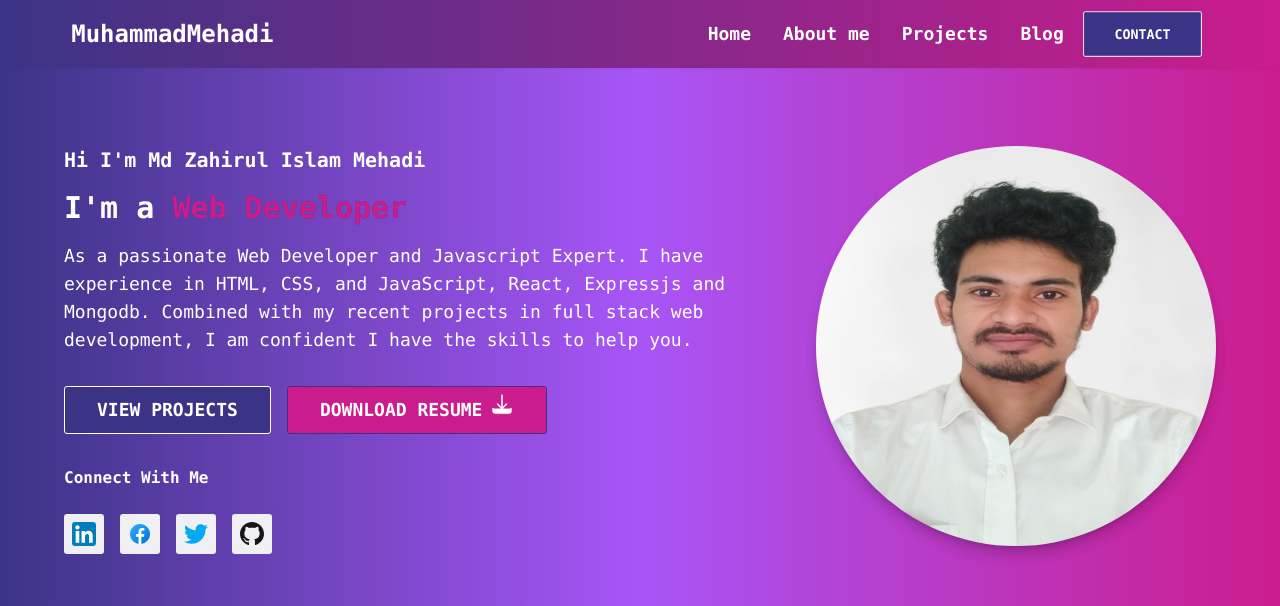
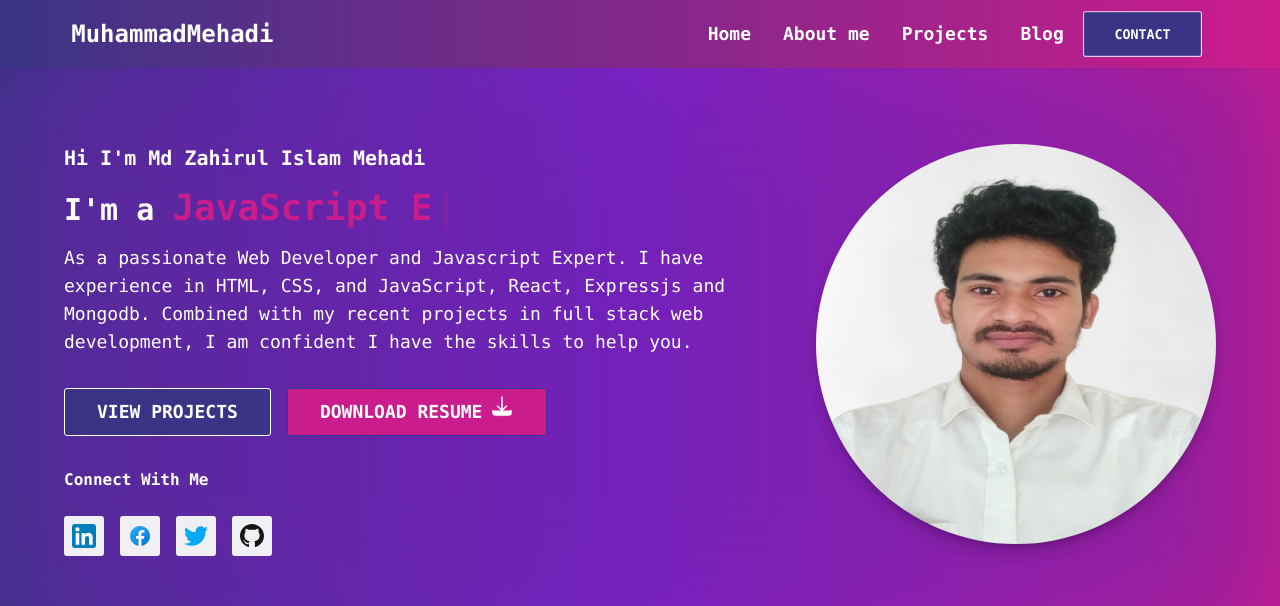
Before and after one commit to Programmer-Mehadi/PersonalPortfolio, a React (Create React App) app: page / in a window 1280 px wide. Shown: the top 606 px of the page. Built offline with nearby package versions, Linux system fonts and the light colour scheme; no server answers.

Commit message:
type effect and color change.

```diff
--- a/package.json
+++ b/package.json
@@ -13,6 +13,7 @@
     "react-hot-toast": "^2.4.0",
     "react-router-dom": "^6.4.5",
     "react-scripts": "5.0.1",
+    "react-simple-typewriter": "^5.0.1",
     "web-vitals": "^2.1.4"
   },
   "scripts": {
--- a/src/pages/Home/AboutMe/AboutMe.js
+++ b/src/pages/Home/AboutMe/AboutMe.js
@@ -3,7 +3,7 @@ import React from 'react';
 const AboutMe = () => {
 
     return (
-        <div className='text-white bg-gradient-to-r from-[#3B3486] via-purple-500 to-[#CB1C8D]'>
+        <div className='text-white bg-gradient-to-r from-[#3B3486] via-purple-700 to-[#CB1C8D]'>
             <div className='max-w-[1440px] w-[90%] mx-auto py-20 ' id='aboutme'>
                 <h2 className='text-center font-bold text-3xl  mb-16'>About Me</h2>
                 <div className='grid grid-cols-1 md:grid-cols-2 gap-12 items-center justify-center'>
--- a/src/pages/Home/Contactme/Contactme.js
+++ b/src/pages/Home/Contactme/Contactme.js
@@ -19,7 +19,7 @@ const Contactme = () => {
     };
 
     return (
-        <div className='text-white bg-gradient-to-r from-[#3B3486] via-purple-500 to-[#CB1C8D]'>
+        <div className='text-white bg-gradient-to-r from-[#3B3486] via-purple-700 to-[#CB1C8D]'>
         <div id='contact' className='max-w-[1440px] w-[90%] mx-auto py-10'>
             <h2 className='text-center font-bold text-3xl  mb-16 pt-20'>Contact</h2>
             <div className="mb-20">
--- a/src/pages/Home/HomeSection/HomeSection.js
+++ b/src/pages/Home/HomeSection/HomeSection.js
@@ -1,4 +1,5 @@
 import React from 'react';
+import { Typewriter } from 'react-simple-typewriter';
 import facebook from '../../../assets/icons/facebook.svg';
 import github from '../../../assets/icons/github.svg';
 import linkedin from '../../../assets/icons/linkedin.svg';
@@ -6,21 +7,48 @@ import twitter from '../../../assets/icons/twitter.svg';
 import mehadi from '../../../assets/mehadi.png';
 
 const HomeSection = () => {
+    const handleType = (count) => {
+        // access word count number
+        console.log(count)
+    }
+
+
+    const handleDone = () => {
+        console.log(`Done after 5 loops!`)
+    }
     return (
-        <div id='home' className='text-white bg-gradient-to-r from-[#3B3486] via-purple-500 to-[#CB1C8D] min-h-[600px] flex justify-center items-center py-20 lg:py-0' >
-            <div className='flex flex-col  md:flex-row  gap-20  max-w-[1440px] w-[90%] mx-auto  '>
+        <div id='home' className='text-white bg-gradient-to-r from-[#3B3486] via-purple-700 to-[#CB1C8D] min-h-[600px] flex justify-center items-center py-20 lg:py-0 relative' >
+
+            <div className=' bg-purple-800  absolute h-full  w-full z-10 blur-3xl opacity-50'>
+            </div>
+
+            <div className='absolute flex flex-col  md:flex-row  gap-20  max-w-[1440px] w-[90%] mx-auto z-30'>
                 <div className='order-2 '>
                     <h4 className='text-center md:text-left text-xl font-semibold'>Hi I'm Md Zahirul Islam Mehadi</h4>
-                    <h1 className='text-center md:text-left text-3xl my-4 font-bold '>I'm a <span className='md:text-[#CB1C8D] bg-clip-text bg-[#3B3486] text-transparent'>Web Developer</span></h1>
+
+                    <h1 className='text-center md:text-left text-3xl my-4 font-bold '>I'm a <span className='md:text-[#CB1C8D] bg-clip-text bg-[#3B3486] text-transparent font-extrabold text-4xl' style={{
+                        textShadow: "-1px 0px 0px red,1px 0px 0px red,0px - 1px 0px red,0px 1px 0px red"
+                    }}><Typewriter
+                            words={['Web Developer', 'React Expert', 'JavaScript Expert']}
+                            loop={0}
+                            cursor
+                            cursorStyle='|'
+                            typeSpeed={70}
+                            deleteSpeed={50}
+                            delaySpeed={1000}
+                            onLoopDone={handleDone}
+                            onType={handleType}
+                        /></span></h1>
+
                     <p className='text-lg text-center md:text-left'>As a passionate Web Developer and Javascript Expert. I have experience in HTML, CSS, and JavaScript, React, Expressjs and Mongodb. Combined with my recent projects in full stack web development, I am confident I have the skills to help you.</p>
                     <div className='my-8'>
                         <div className='flex justify-center md:justify-start  gap-4 flex-wrap'>
                             <a href='#projects' className="btn bg-[#3B3486] rounded-[3px] px-8 border-white text-lg transition ease-in-out delay-150  hover:scale-110 duration-300">View Projects</a>
                             <a href="Md Zahirul Islam Mehadi's Resume.pdf" className="btn bg-[#CB1C8D]  text-white border-[#3B3486]  rounded-[3px] hover:text-white px-8 text-lg flex gap-2 transition ease-in-out delay-150 hover:scale-110 duration-300">Download RESUME
                                 <div className='animate-bounce'>
-                                <svg xmlns="http://www.w3.org/2000/svg" fill="" viewBox="0 0 24 24" stroke-width="1.5" stroke="currentColor" class="w-6 h-6 fill-white">
-                                    <path stroke-linecap="round" stroke-linejoin="round" d="M3 16.5v2.25A2.25 2.25 0 005.25 21h13.5A2.25 2.25 0 0021 18.75V16.5M16.5 12L12 16.5m0 0L7.5 12m4.5 4.5V3" />
-                                </svg>
+                                    <svg xmlns="http://www.w3.org/2000/svg" fill="" viewBox="0 0 24 24" stroke-width="1.5" stroke="currentColor" class="w-6 h-6 fill-white">
+                                        <path stroke-linecap="round" stroke-linejoin="round" d="M3 16.5v2.25A2.25 2.25 0 005.25 21h13.5A2.25 2.25 0 0021 18.75V16.5M16.5 12L12 16.5m0 0L7.5 12m4.5 4.5V3" />
+                                    </svg>
                                 </div>
 
                             </a>
--- a/src/pages/Home/Projects/Projects.js
+++ b/src/pages/Home/Projects/Projects.js
@@ -16,7 +16,7 @@ const Projects = () => {
     }, [])
 
     return (
-        <div className='text-white bg-gradient-to-r from-[#3B3486] via-purple-500 to-[#CB1C8D]'>
+        <div className='text-white bg-gradient-to-r from-[#3B3486] via-purple-700 to-[#CB1C8D]'>
             <div id='projects' className='max-w-[1440px] w-[90%] mx-auto  py-10 pt-20'>
                 <h2 className='text-center font-bold text-3xl  mb-16'>Projects</h2>
                 <div className='grid grid-cols-1 md:grid-cols-2 lg:grid-cols-3 gap-8'>
--- a/src/pages/Home/Skills/Skills.js
+++ b/src/pages/Home/Skills/Skills.js
@@ -11,7 +11,7 @@ import react from '../../../assets/icons/react.svg';
 
 const Skills = () => {
     return (
-        <div className='text-white bg-gradient-to-r from-[#3B3486] via-purple-500 to-[#CB1C8D]'>
+        <div className='text-white bg-gradient-to-r from-[#3B3486] via-purple-700 to-[#CB1C8D]'>
             <div className='max-w-[1440px] w-[90%] mx-auto py-20' id='aboutme'>
                 <h2 className='text-center font-bold text-3xl  pb-20'>Skills</h2>
 
```
Also changed, not shown: 1 other file (tests, documents, lock files or other folders).
